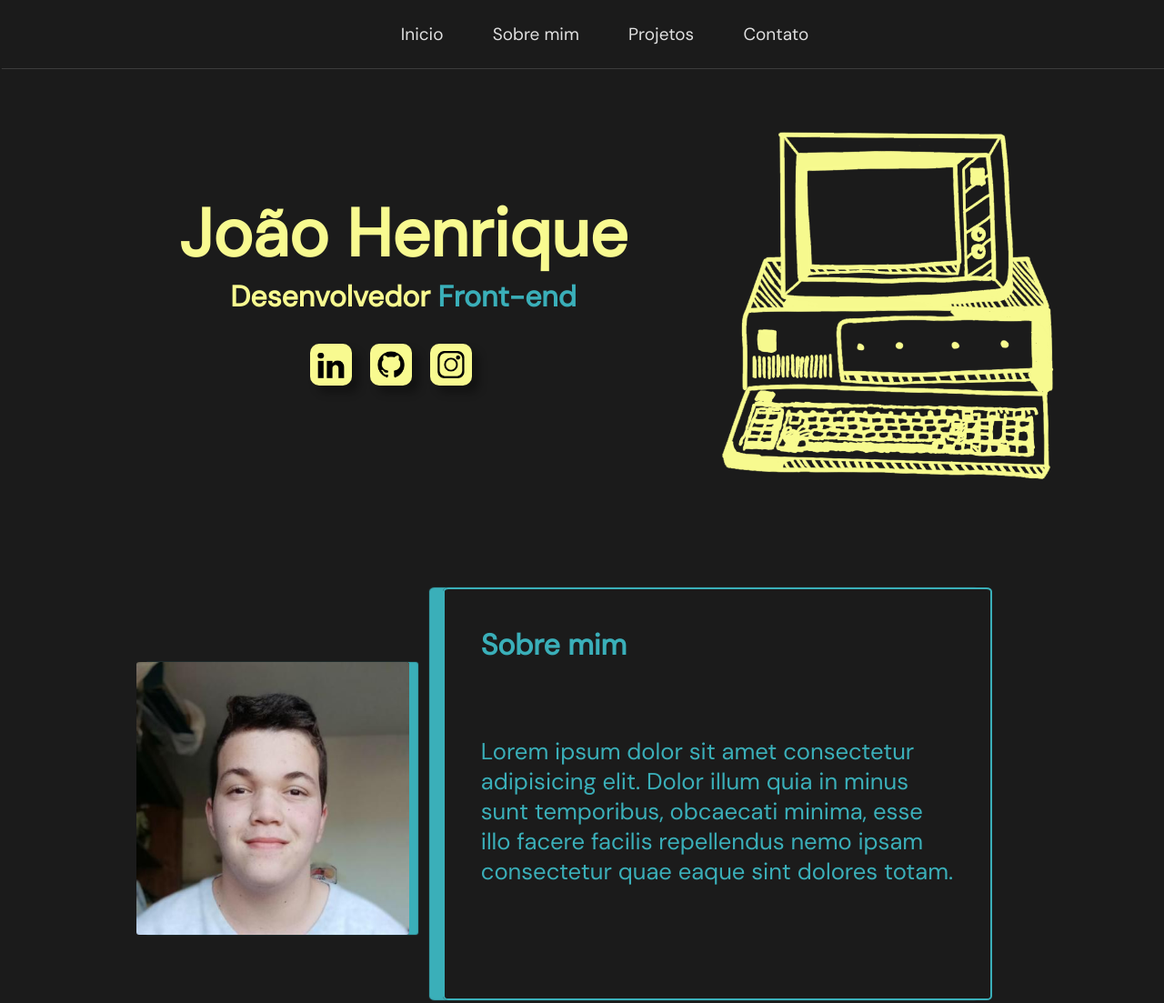
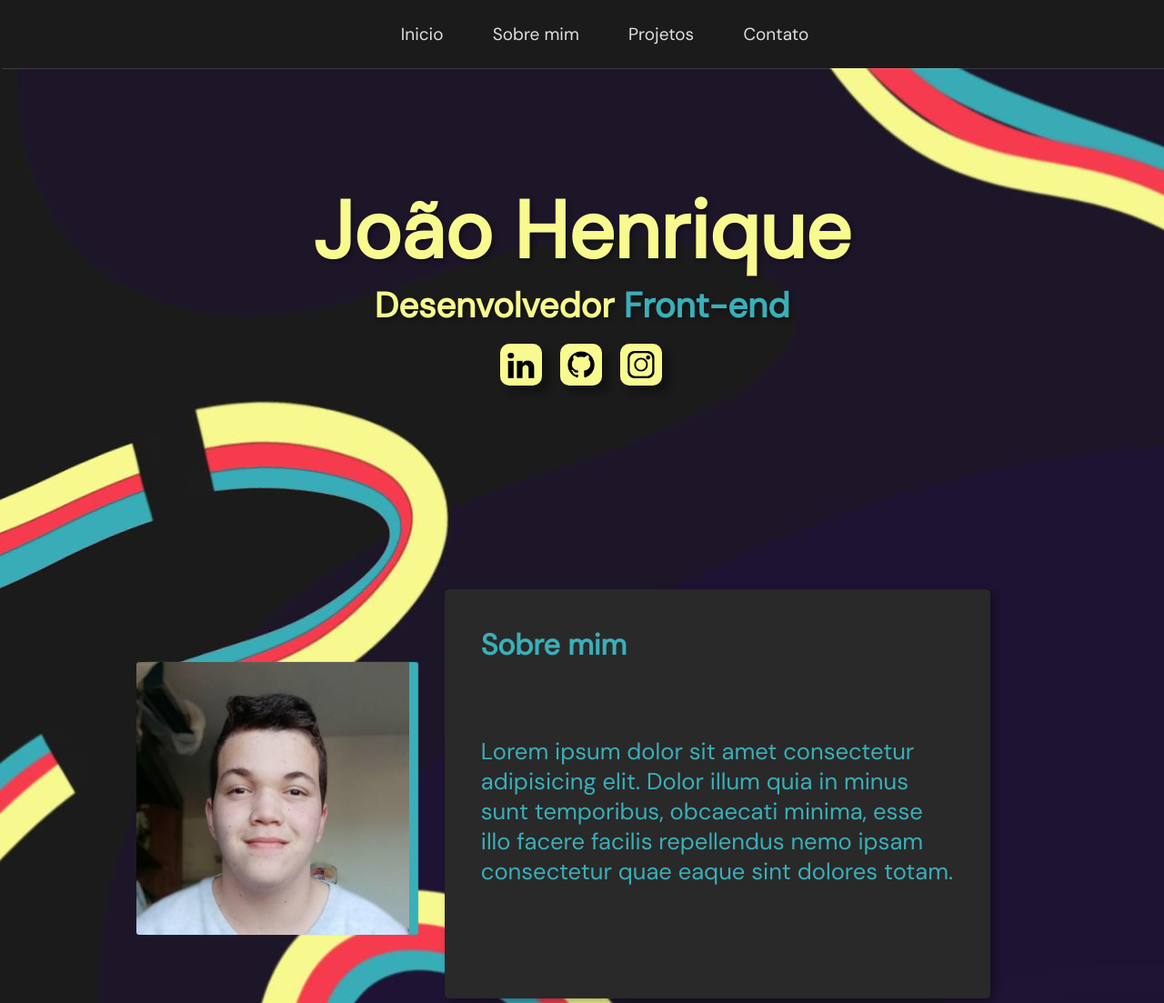
Before and after one commit to RochaJoaos/Portfolio, a plain HTML site: page index.html in a window 1280 px wide. Shown: the top 1103 px of the page at 91% size. Drawn offline with Linux system fonts and the light colour scheme.

Commit message:
background update

```diff
--- a/index.html
+++ b/index.html
@@ -37,7 +37,6 @@
                     <img class="icon-img"src="image/contato/instagram.png" alt="instagram">
                 </div>
             </div>
-            <img src="image/computer.png" alt="Computador antigo" id="computer">
         </section>
         <section id="about">
             <img id="perfil" src="image/perfil/eu.jpg" alt="foto de perfil">
--- a/style.css
+++ b/style.css
@@ -8,6 +8,7 @@
     --font-color: #e0e0e0;
     --shadow-color: #00000050;
     --background: #292929;
+    --scroll-color: #1c0f2c;
 }
 
 ::-webkit-scrollbar{
@@ -15,12 +16,12 @@
 }
 
 ::-webkit-scrollbar-track{
-    background-color: transparent;
+    background-color: var(--scroll-color);
 }
 
 ::-webkit-scrollbar-thumb{
     background-color: var(--font-color);
-    border: 3px solid var(--palette-01);
+    border: 3px solid var(--scroll-color);
     border-radius: 20px;
 }
 
@@ -34,7 +35,7 @@
 
 body{
     height: 100vw;
-    background-color: var(--palette-01);
+    background-image: url(image/backgroud/space.jpg);
     font-family: 'DM Sans', Courier, monospace;
 }
 
@@ -64,18 +65,20 @@ nav > a{
 
 #inicio{
     position: relative;
-    width: 90vw;
+    width: 93
+    vw;
     height: 42vw;
     padding: 40px;
 }
 
 #title{
     color: var(--palette-02);
-    font-size: 2em;
+    font-size: 2.4em;
     text-align: center;
+    text-shadow: 3px 3px 5px var(--shadow-color);
     position: absolute;
     top: 45%;
-    left: 36%;
+    left: 50%;
     transform: translate(-50%, -50%);
 }
 
@@ -94,7 +97,7 @@ em{
     width: 200px;
     position: absolute;
     top: 65%;
-    left: 35%;
+    left: 50%;
     transform: translate(-50%, -50%);
 }
 
@@ -148,9 +151,10 @@ em{
 #text-about{
     width: 600px;
     height: 450px;
-    border: 2px solid var(--palette-03);
+
     border-radius: 1%;
-    box-shadow: -15px 0px 1px var(--palette-03);
+    box-shadow: 4px 4px 8px var(--shadow-color);
+    background-color: var(--background);
     position: absolute;
     top: 40%;
     left: 63%;
```
Also changed, not shown: image/aba.png (deleted), image/backgroud/space.jpg (added), image/cap.png (added), image/computer.png (deleted), image/perfil/cap.jpg (added), image/perfil/som.jpg (added), image/star.png (added), image/star2.png (added).
